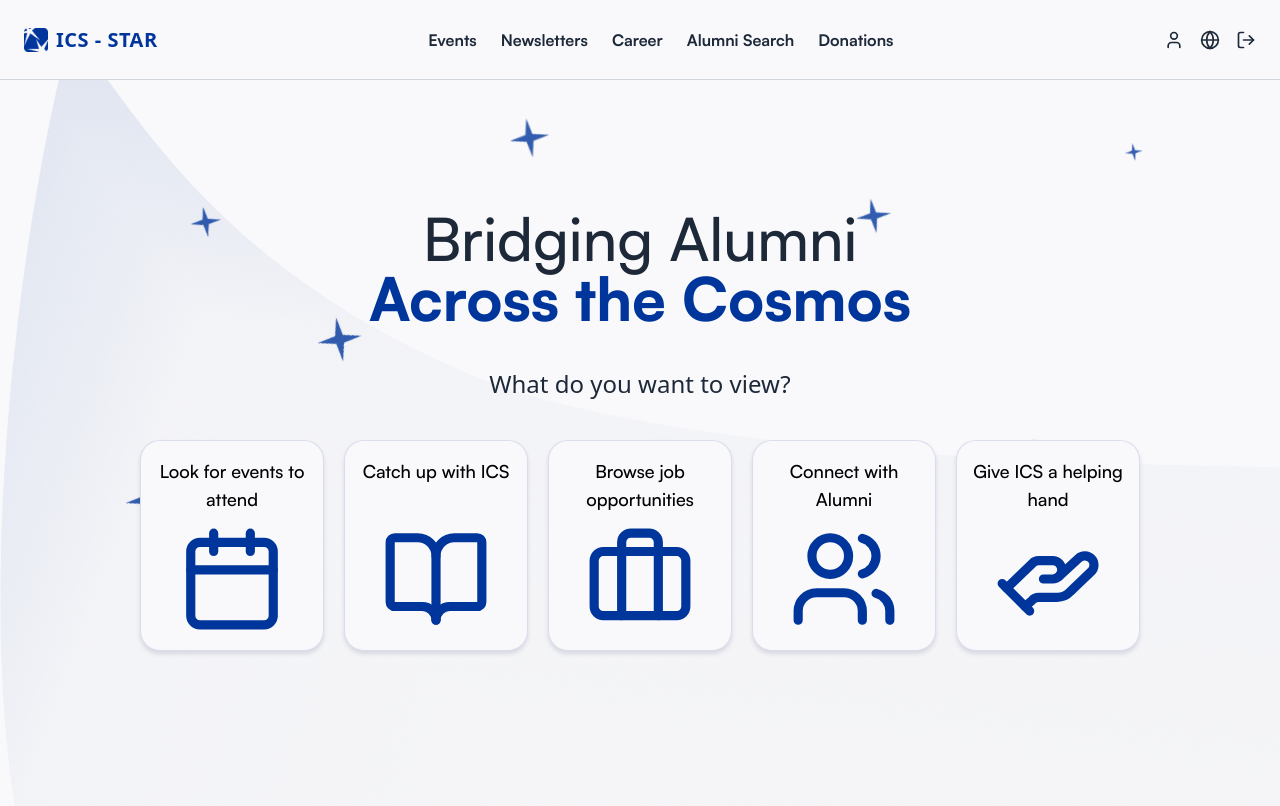
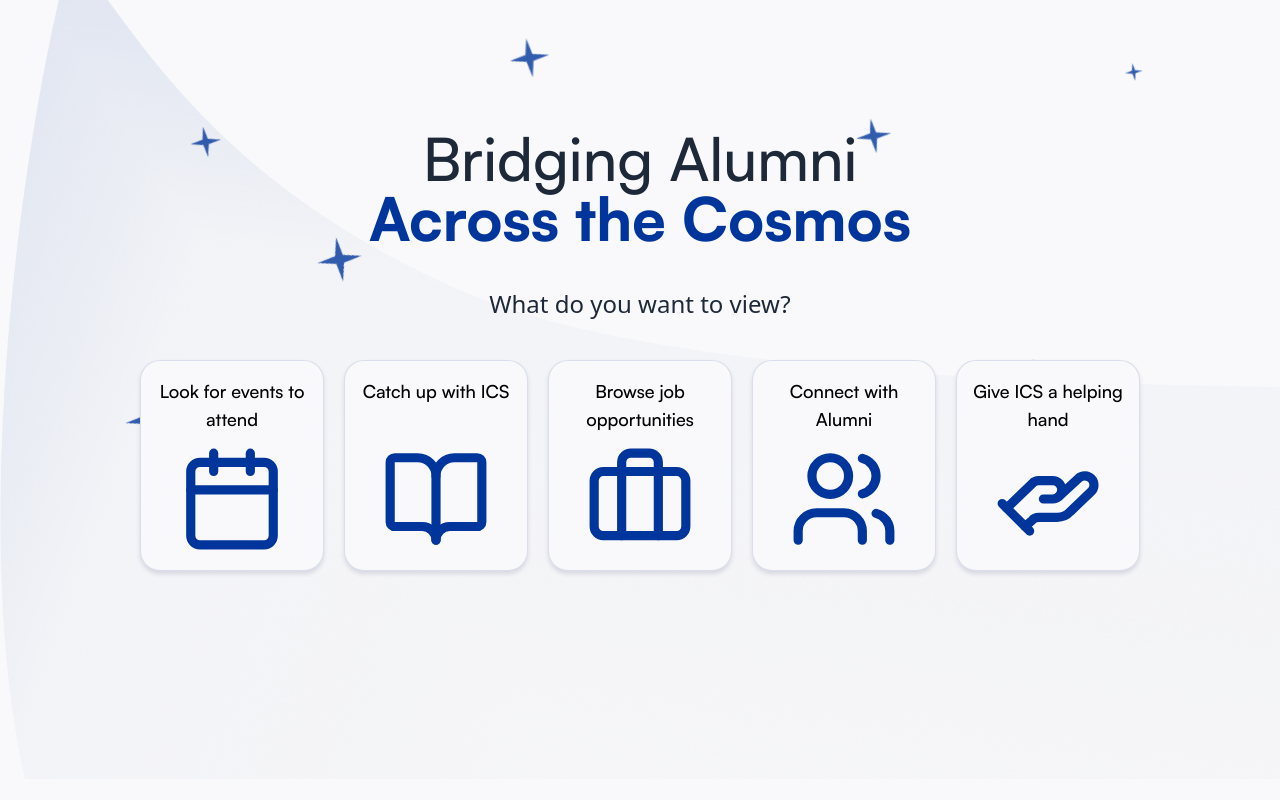
Before and after one commit to cazhiareese/ICS-STAR, a React (Vite) app in the folder app/: page /alumni in a window 1280 px wide. Shown: the top 806 px of the page. Built offline with nearby package versions, Linux system fonts and the light colour scheme.

Commit message:
ui: conditional render if admin

```diff
--- a/app/src/RootPages/Root.jsx
+++ b/app/src/RootPages/Root.jsx
@@ -10,9 +10,8 @@ function Root() {
 
   return (
     <div>
-      <Navbar user={user} />
-      <Outlet context={user}></Outlet>
-
+      {user.type !== "admin" && <Navbar user={user} />}
+      <Outlet context={user} />
     </div>
   );
 }
```
